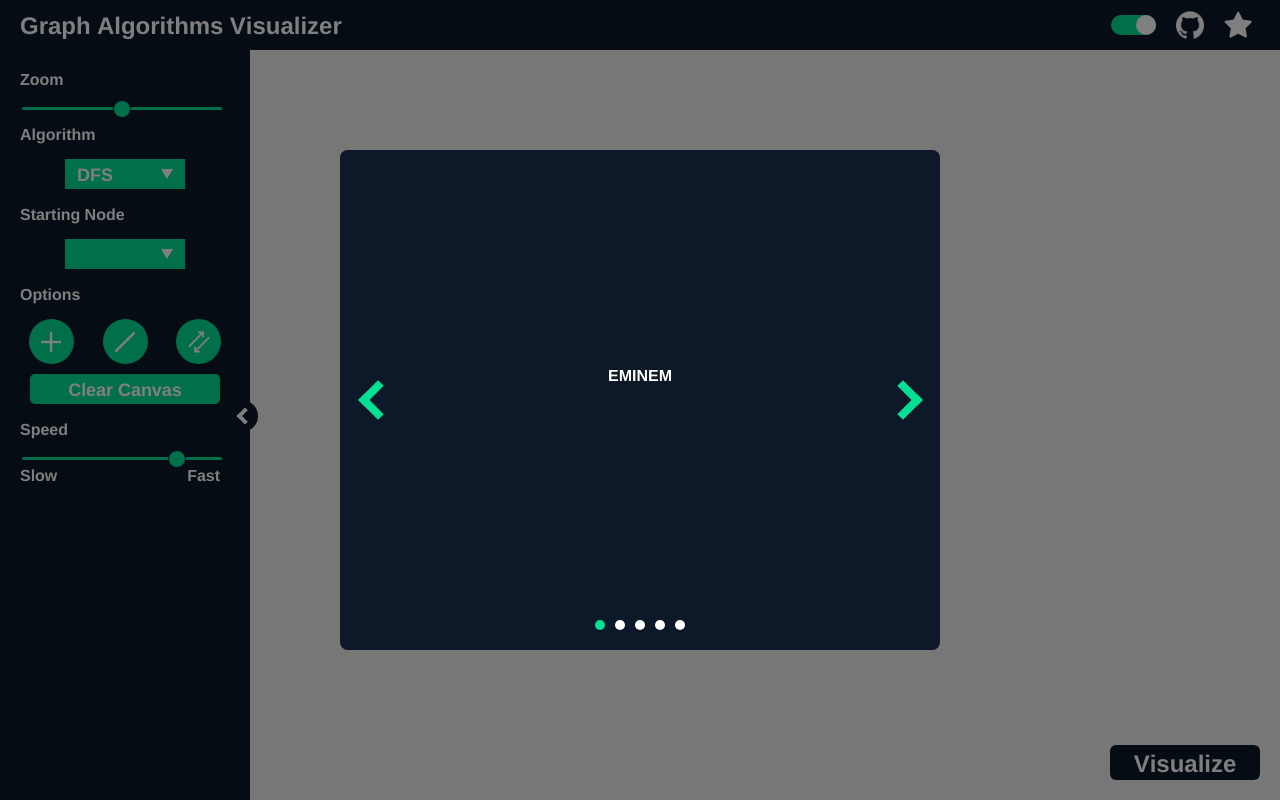
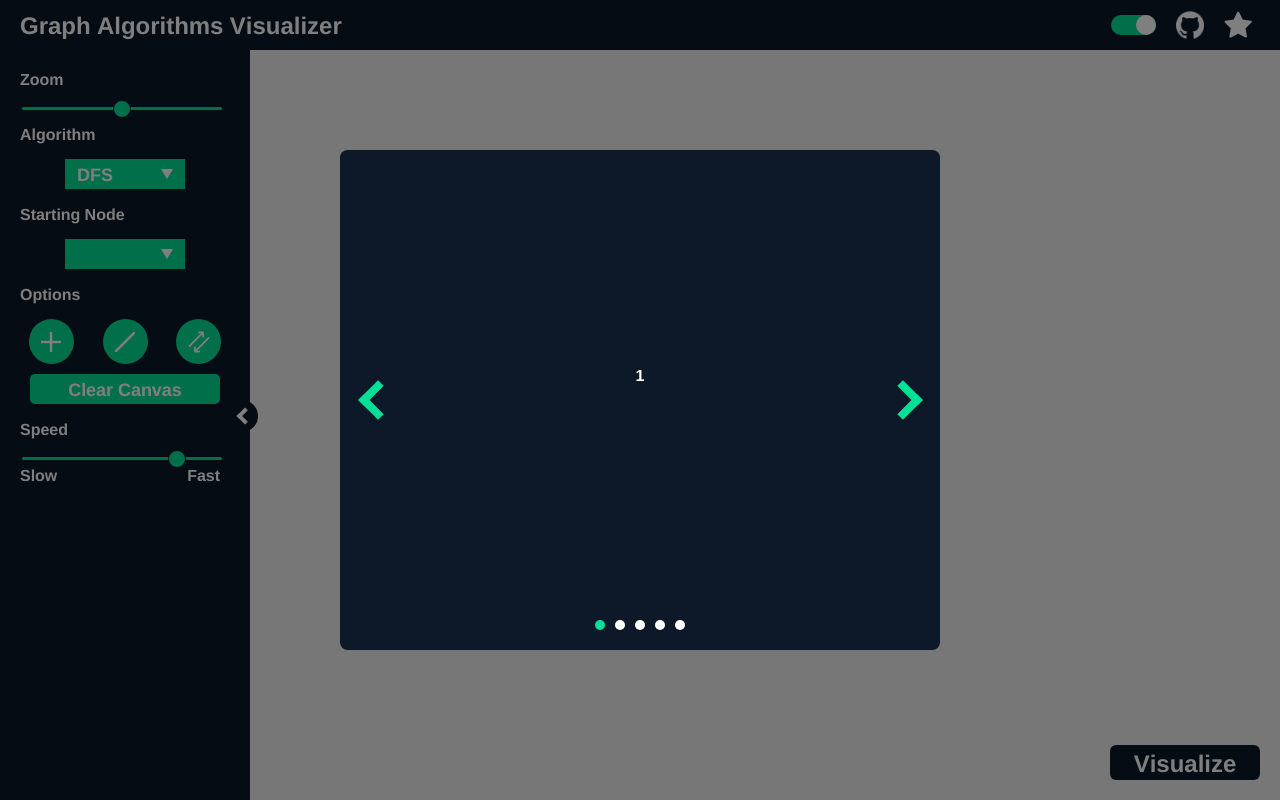
Before and after one commit to KarimElghamry/GraphAV, a React (Create React App) app: page / in a window 1280 px wide. Built offline with nearby package versions, Linux system fonts and the light colour scheme.

Commit message:
add: children render in carousel

```diff
--- a/src/components/Tutorial/Carousel/Carousel.tsx
+++ b/src/components/Tutorial/Carousel/Carousel.tsx
@@ -34,12 +34,12 @@ const Carousel: React.FC<Props> = (props: Props): ReactElement => {
 
   return (
     <Container>
-      <Column width="100px">
+      <Column width="100px" onClick={() => scrollPrevious()}>
         <Arrow direction="left"></Arrow>
       </Column>
       <Column width="100%">
         <Row justifyContent="center" style={{height: '90%', width: '100%'}}>
-          EMINEM
+          {(props.children ?? [<div></div>])[currentSelection]}
         </Row>
         <Row justifyContent="center" style={{height: '10%', width: '100%'}}>
           <CircleIndicators
@@ -49,7 +49,7 @@ const Carousel: React.FC<Props> = (props: Props): ReactElement => {
           ></CircleIndicators>
         </Row>
       </Column>
-      <Column width="100px">
+      <Column width="100px" onClick={() => scrollNext()}>
         <Arrow direction="right"></Arrow>
       </Column>
     </Container>
--- a/src/components/Tutorial/Tutorial.tsx
+++ b/src/components/Tutorial/Tutorial.tsx
@@ -7,11 +7,11 @@ const Tutorial: React.FC = (): ReactElement => {
     <Modal isVisible={true} onExit={() => {}}>
       <div style={{width: '600px', height: '500px'}}>
         <Carousel>
-          <div></div>
-          <div></div>
-          <div></div>
-          <div></div>
-          <div></div>
+          <div>1</div>
+          <div>2</div>
+          <div>3</div>
+          <div>4</div>
+          <div>5</div>
         </Carousel>
       </div>
     </Modal>
```
